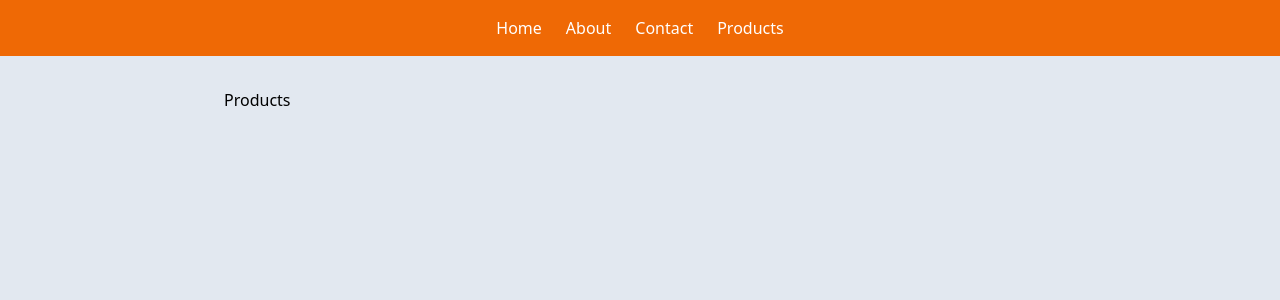
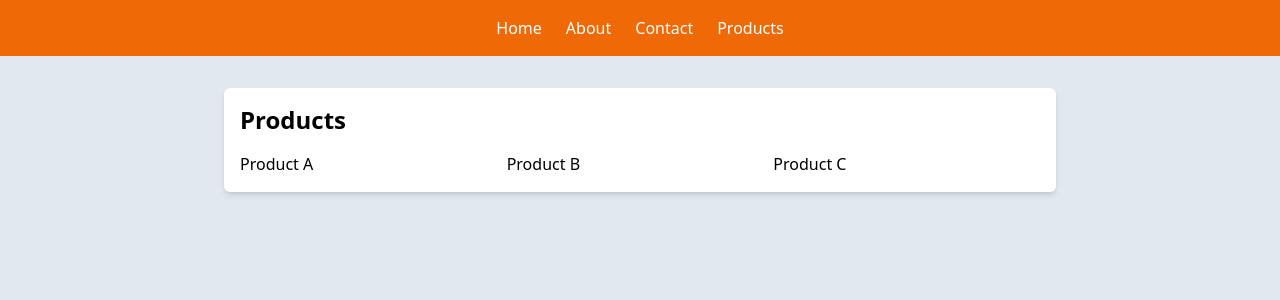
Before and after one commit to Bell914/jsd13-week08-react-router, a React (Vite) app: page /products in a window 1280 px wide. Shown: the top 300 px of the page. Built offline with nearby package versions, Linux system fonts and the light colour scheme.

Commit message:
updeta Products.jsx

```diff
--- a/src/main.jsx
+++ b/src/main.jsx
@@ -4,7 +4,7 @@ import './index.css'
 import App from './App.jsx'
 
 createRoot(document.getElementById('root')).render(
-  <StrictMode>
+
     <App />
-  </StrictMode>
+
 )
--- a/src/pages/Products.jsx
+++ b/src/pages/Products.jsx
@@ -1,3 +1,16 @@
+import { products } from "../mock-data/products";
+
 export default function Products() {
-  return <div>Products</div>;
+  return (
+    <div className="p-4 bg-white rounded-md shadow-md">
+      <h1 className="text-2xl font-bold mb-4">Products</h1>
+      <div className="grid grid-cols-1 sm:grid-cols-2 lg:grid-cols-3">
+        {products.map((product) => (
+          <div>
+            <h2>{product.name}</h2>
+          </div>
+        ))}
+      </div>
+    </div>
+  );
 }
```
